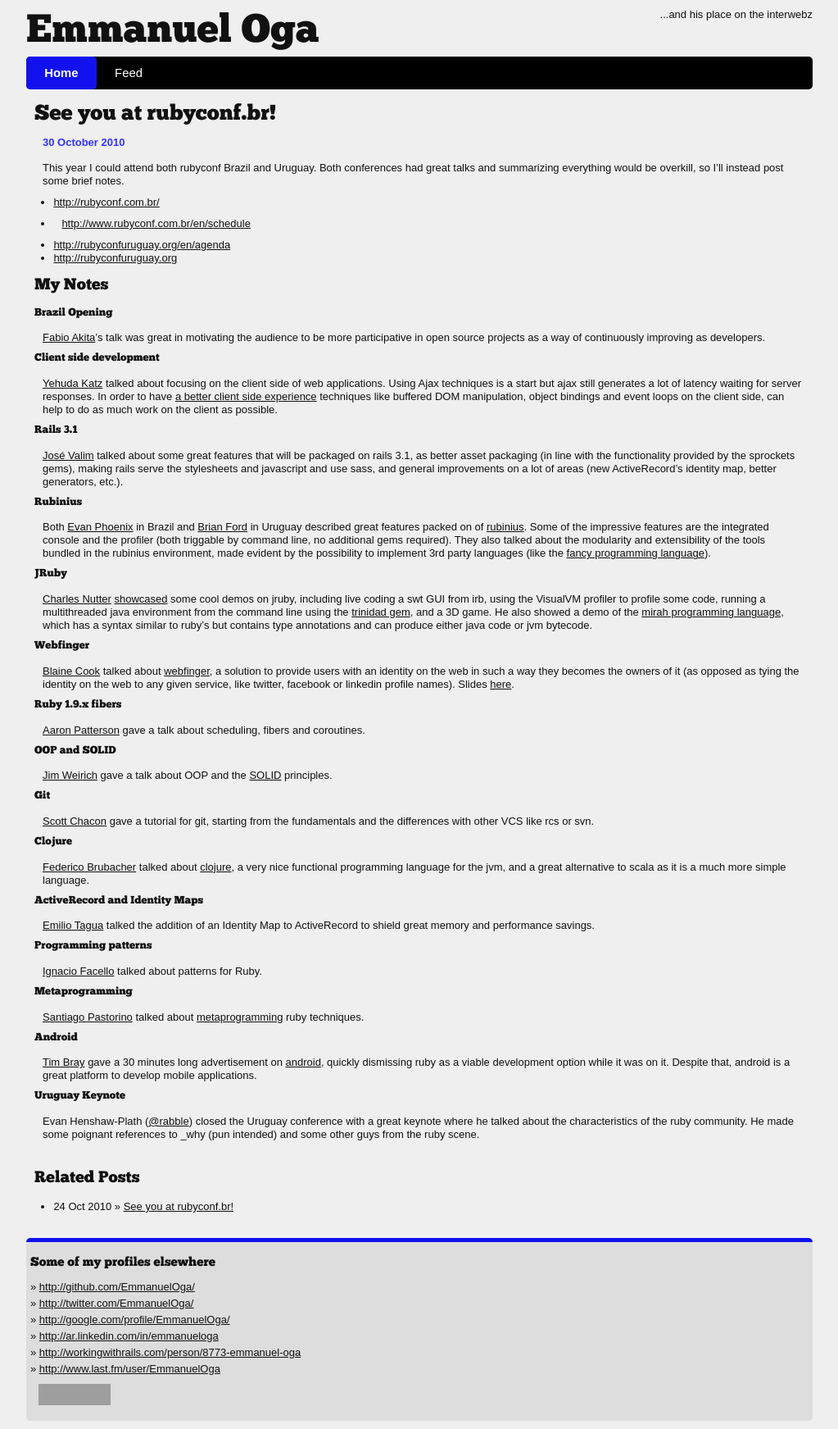
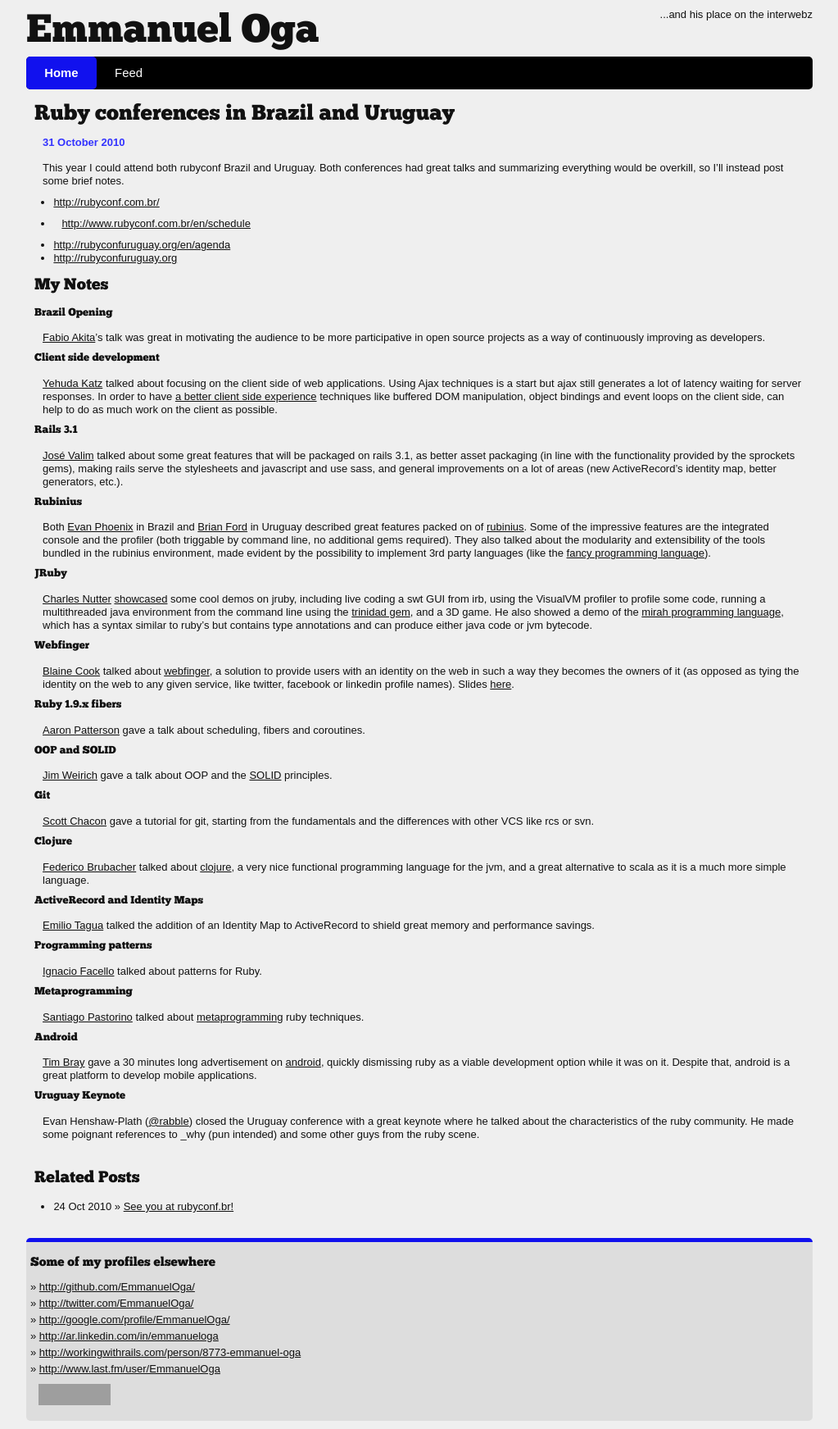
Before and after one commit to EmmanuelOga/emmanueloga.github.com, a Jekyll site: the page built from _posts/2010-10-30-rubyconfs!.md, in a window 1280 px wide. Shown: the whole page at 82% size, without its empty margins (128-1151 px from the left). Built offline with Jekyll 4.4.1, drawn with Linux system fonts in a browser that asks for light colours; nearby versions of some CDN libraries; Markdown is read by kramdown in place of the engine named in the settings; grey boxes are pictures that could not be loaded.

Commit message:
renaming post

```diff
--- a/_posts/2010-10-30-rubyconfs!.md
+++ b/_posts/2010-10-30-rubyconfs!.md
@@ -1,12 +1,12 @@
 ---
 layout: post
-title: See you at rubyconf.br!
+title: Ruby conferences in Brazil and Uruguay
 ---
 
 {{ page.title }}
 ================
 
-<p class="meta">30 October 2010</p>
+<p class="meta">31 October 2010</p>
 
 This year I could attend both rubyconf Brazil and Uruguay. Both conferences had
 great talks and summarizing everything would be overkill, so I'll instead post
```
